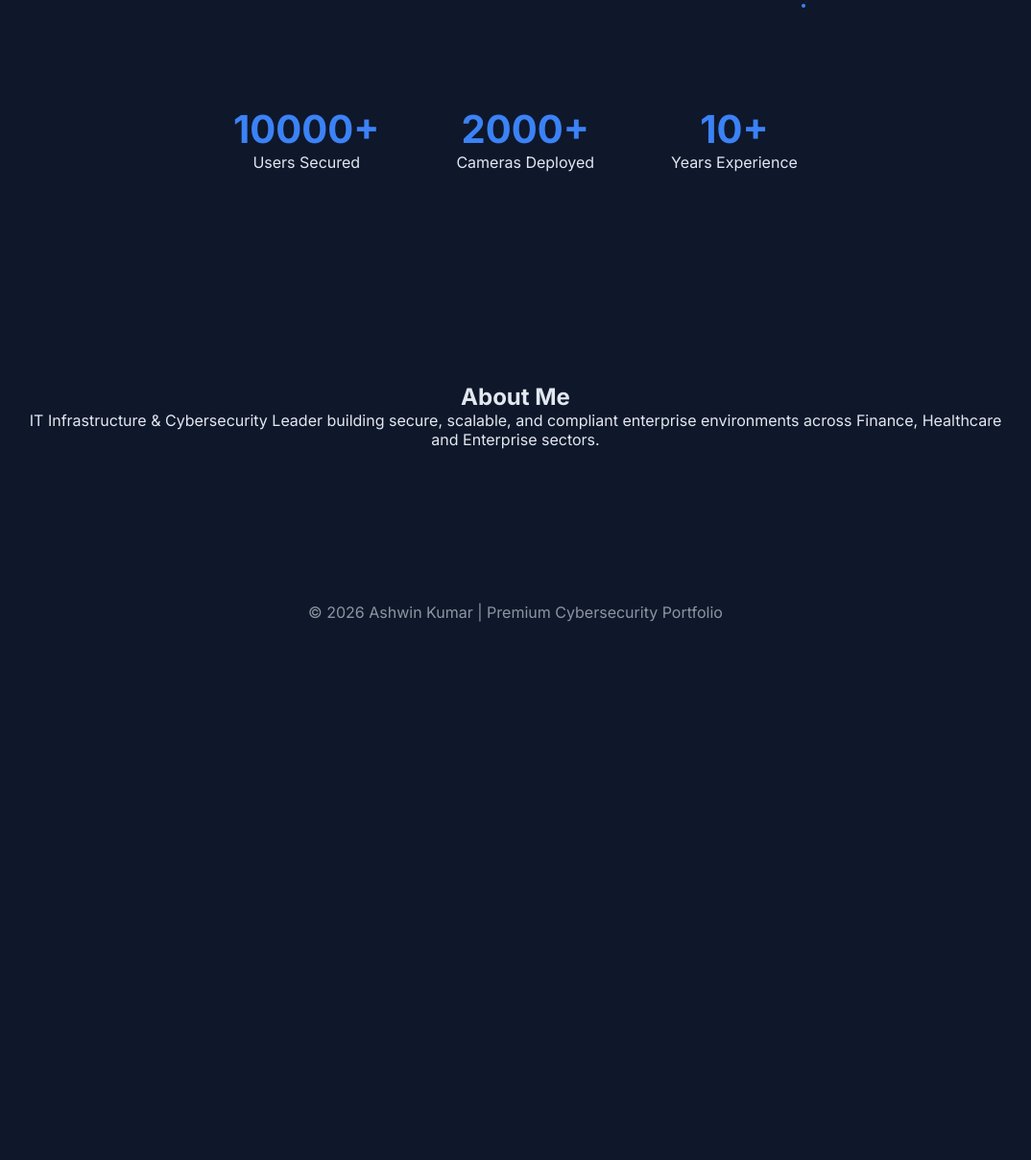
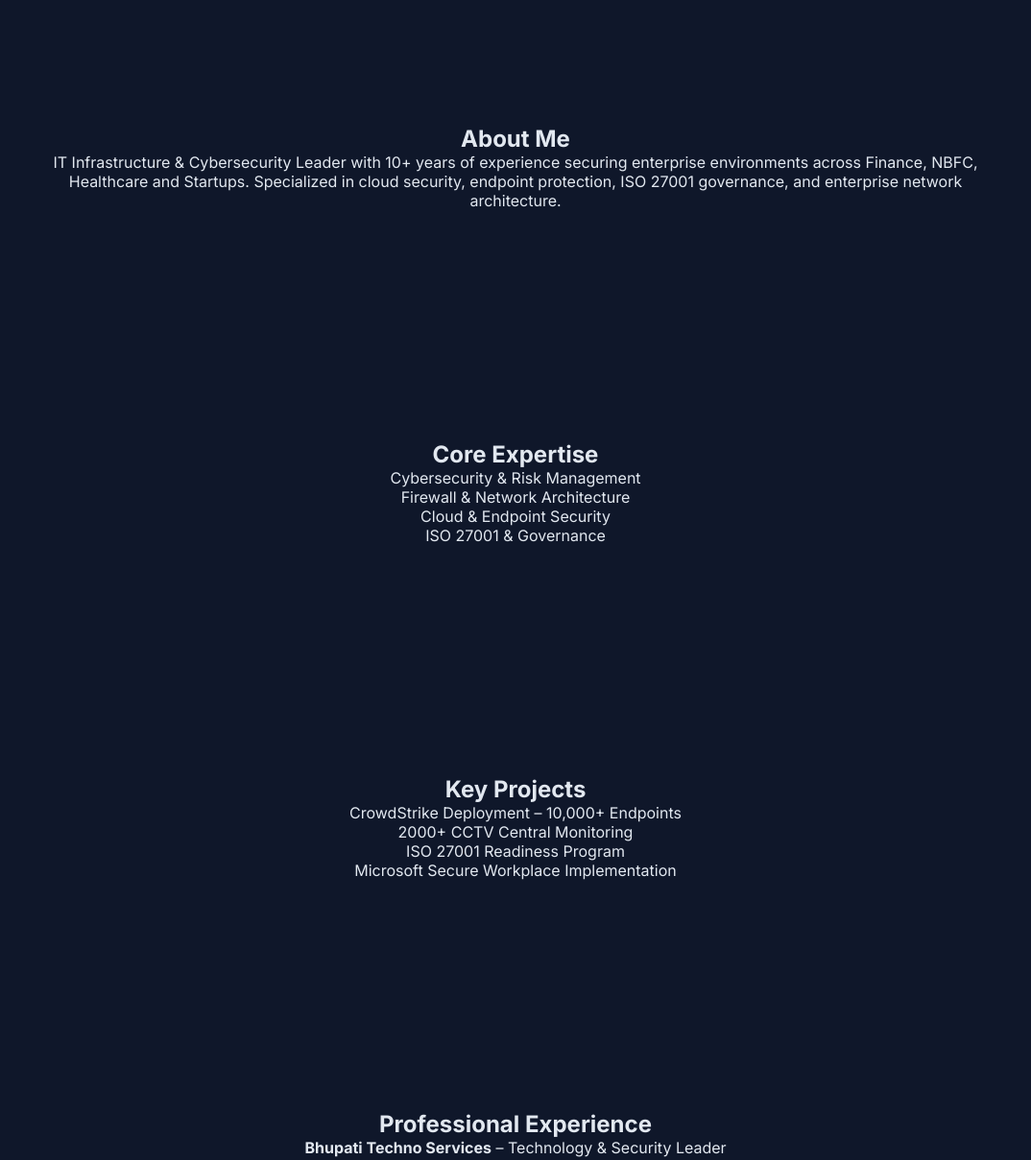
Before and after one commit to kashwin007-pixel/Ashwin-Portfolio, a plain HTML site: page index.html in a window 1280 px wide. Shown: the part 790-1999 px from the top of the page at 96% size, without its empty margins (103-1177 px from the left). Before the commit the page ends 1478 px from the top, so only its background shows below. Drawn offline with nearby package versions, Linux system fonts and the light colour scheme.

Commit message:
Update index.html

```diff
--- a/index.html
+++ b/index.html
@@ -3,75 +3,79 @@
 <head>
 <meta charset="UTF-8">
 <meta name="viewport" content="width=device-width, initial-scale=1.0">
-<title>Ashwin Kumar | Cybersecurity Leader</title>
-
+<title>Ashwin Kumar | Cybersecurity & IT Infrastructure</title>
 <link rel="stylesheet" href="style.css">
 <link href="https://fonts.googleapis.com/css2?family=Inter:wght@300;400;500;600;700&display=swap" rel="stylesheet">
-<script src="https://cdn.jsdelivr.net/npm/tsparticles@2/tsparticles.bundle.min.js"></script>
+</head>
 
-</head>
 <body>
 
-<div id="particles-js"></div>
+<div class="background-glow"></div>
 
 <header id="navbar">
     <nav>
         <h2 class="logo">Ashwin Kumar</h2>
-
         <ul>
             <li><a href="#about">About</a></li>
             <li><a href="#expertise">Expertise</a></li>
             <li><a href="#projects">Projects</a></li>
+            <li><a href="#experience">Experience</a></li>
             <li><a href="#contact">Contact</a></li>
         </ul>
-
-        <div class="nav-right">
-            <button id="themeToggle">🌙</button>
-        </div>
     </nav>
 </header>
 
 <section class="hero">
-    <h1>
-        <span id="typing"></span>
-    </h1>
+    <h1 class="reveal">Building Secure & Scalable Enterprise IT Ecosystems</h1>
+    <p class="reveal delay">Cybersecurity | Cloud Security | ISO 27001 | Microsoft Security</p>
+    <a href="#contact" class="btn reveal delay2">Connect With Me</a>
+</section>
 
-    <p>Cybersecurity | Cloud | ISO 27001 | Microsoft Security</p>
+<section id="about" class="section reveal-section">
+    <h2>About Me</h2>
+    <p>
+        IT Infrastructure & Cybersecurity Leader with 10+ years of experience
+        securing enterprise environments across Finance, NBFC, Healthcare and Startups.
+        Specialized in cloud security, endpoint protection, ISO 27001 governance,
+        and enterprise network architecture.
+    </p>
+</section>
 
-    <div class="hero-buttons">
-        <a href="Ashwin_Resume.pdf" download class="btn">Download Resume</a>
-        <div class="social-icons">
-            <a href="https://linkedin.com" target="_blank">🔗</a>
-            <a href="https://github.com" target="_blank">💻</a>
-        </div>
+<section id="expertise" class="section reveal-section">
+    <h2>Core Expertise</h2>
+    <div class="grid">
+        <div class="card">Cybersecurity & Risk Management</div>
+        <div class="card">Firewall & Network Architecture</div>
+        <div class="card">Cloud & Endpoint Security</div>
+        <div class="card">ISO 27001 & Governance</div>
     </div>
 </section>
 
-<section class="stats">
-    <div class="stat">
-        <h2 class="counter" data-target="10000">0</h2>
-        <p>Users Secured</p>
-    </div>
-    <div class="stat">
-        <h2 class="counter" data-target="2000">0</h2>
-        <p>Cameras Deployed</p>
-    </div>
-    <div class="stat">
-        <h2 class="counter" data-target="10">0</h2>
-        <p>Years Experience</p>
+<section id="projects" class="section reveal-section">
+    <h2>Key Projects</h2>
+    <div class="grid">
+        <div class="card">CrowdStrike Deployment – 10,000+ Endpoints</div>
+        <div class="card">2000+ CCTV Central Monitoring</div>
+        <div class="card">ISO 27001 Readiness Program</div>
+        <div class="card">Microsoft Secure Workplace Implementation</div>
     </div>
 </section>
 
-<section id="about" class="section">
-    <h2>About Me</h2>
-    <p>
-        IT Infrastructure & Cybersecurity Leader building secure, scalable, and compliant
-        enterprise environments across Finance, Healthcare and Enterprise sectors.
-    </p>
+<section id="experience" class="section reveal-section">
+    <h2>Professional Experience</h2>
+    <p><strong>Bhupati Techno Services</strong> – Technology & Security Leader</p>
+    <p><strong>Shecommerz</strong> – Sr Manager IT Security</p>
+    <p><strong>IIFL Samasta</strong> – IT Infrastructure Manager</p>
+</section>
+
+<section id="contact" class="section reveal-section">
+    <h2>Contact</h2>
+    <p>Email: ashwinkumarta@outlook.com</p>
+    <p>Bengaluru, India</p>
 </section>
 
 <footer>
-    © 2026 Ashwin Kumar | Premium Cybersecurity Portfolio
+    © 2026 Ashwin Kumar | Cybersecurity Portfolio
 </footer>
 
 <script src="script.js"></script>
```
